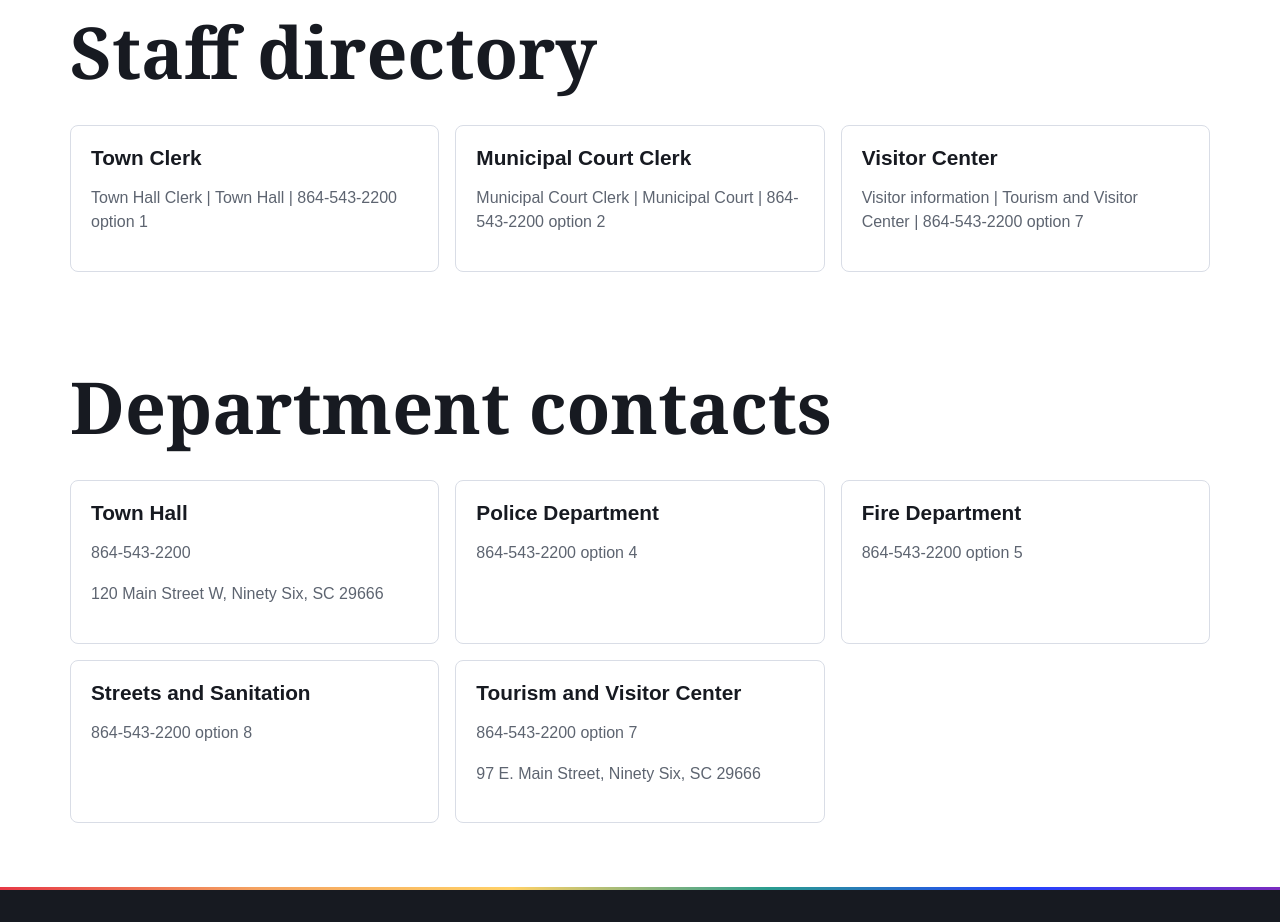
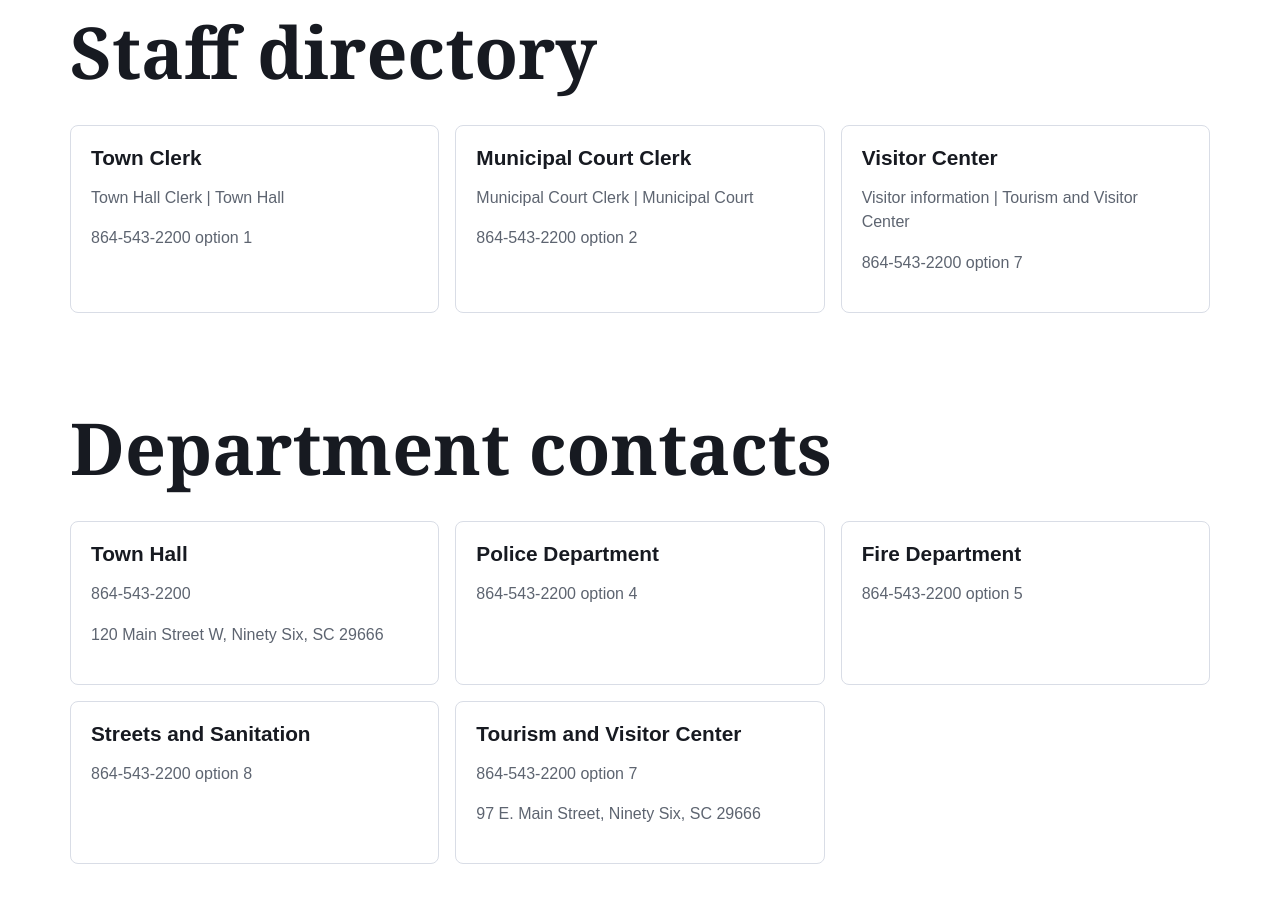
Before and after one commit to 96sc/website, a Next.js app: page /contact in a window 1280 px wide. Shown: the part 1040-1962 px from the top of the page. Built offline with nearby package versions, Linux system fonts and the light colour scheme; no server answers; a web font is replaced by a local one.

Commit message:
Add staff and official profile images

```diff
--- a/app/contact/page.tsx
+++ b/app/contact/page.tsx
@@ -3,33 +3,43 @@ import { ActionLink } from "@/components/action-link";
 import { Icon } from "@/components/icon";
 import { SectionHeading } from "@/components/section-heading";
 import { getCmsSnapshot } from "@/lib/cms/content";
+import type { StaffRecord } from "@/lib/cms/types";
 
 export const metadata: Metadata = {
   title: "Contact",
   description: "Town Hall address, phone directory, visitor center, departments, and contact information."
 };
 
-const contactRows = [
-  ["Town Hall Clerk", "864-543-2200 option 1"],
-  ["Municipal Court Clerk", "864-543-2200 option 2"],
-  ["Town Mayor", "864-543-2200 option 3"],
-  ["Police Department", "864-543-2200 option 4"],
-  ["Fire Department", "864-543-2200 option 5"],
-  ["Tourism", "864-543-2200 option 6"],
-  ["Visitor Center", "864-543-2200 option 7"],
-  ["Maintenance Department", "864-543-2200 option 8"],
-  ["Code Enforcement", "864-543-2200 option 9"]
+const contactRows: StaffRecord[] = [
+  { id: "contact-town-clerk", name: "Town Hall Clerk", role: "Town Hall", phone: "864-543-2200 option 1" },
+  {
+    id: "contact-municipal-court",
+    name: "Municipal Court Clerk",
+    role: "Municipal Court",
+    phone: "864-543-2200 option 2"
+  },
+  { id: "contact-mayor", name: "Town Mayor", role: "Mayor", phone: "864-543-2200 option 3" },
+  {
+    id: "contact-police",
+    name: "Police Department",
+    role: "Public safety",
+    phone: "864-543-2200 option 4"
+  },
+  { id: "contact-fire", name: "Fire Department", role: "Fire services", phone: "864-543-2200 option 5" },
+  { id: "contact-tourism", name: "Tourism", role: "Tourism", phone: "864-543-2200 option 6" },
+  { id: "contact-visitor-center", name: "Visitor Center", role: "Visitor information", phone: "864-543-2200 option 7" },
+  {
+    id: "contact-maintenance",
+    name: "Maintenance Department",
+    role: "Maintenance",
+    phone: "864-543-2200 option 8"
+  },
+  { id: "contact-code", name: "Code Enforcement", role: "Code Enforcement", phone: "864-543-2200 option 9" }
 ];
 
 export default async function ContactPage() {
   const snapshot = await getCmsSnapshot();
-  const staffRows =
-    snapshot.staff.length > 0
-      ? snapshot.staff.map((staff) => [
-          staff.name,
-          [staff.role, staff.department, staff.phone, staff.email].filter(Boolean).join(" | ")
-        ])
-      : contactRows;
+  const staffRows = snapshot.staff.length > 0 ? snapshot.staff : contactRows;
 
   return (
     <>
@@ -73,10 +83,26 @@ export default async function ContactPage() {
       <section className="page-section page-section-tight">
         <SectionHeading title="Staff directory" />
         <div className="department-grid">
-          {staffRows.map(([label, phone]) => (
-            <article className="department-card" key={label}>
-              <h3>{label}</h3>
-              <p>{phone}</p>
+          {staffRows.map((staff) => (
+            <article className="department-card staff-card" key={staff.id}>
+              {staff.profileImage ? (
+                <img
+                  className="profile-card-photo"
+                  src={staff.profileImage.src}
+                  alt={staff.profileImage.alt || `Photo of ${staff.name}`}
+                  loading="lazy"
+                />
+              ) : null}
+              <div>
+                <h3>{staff.name}</h3>
+                <p>{[staff.role, staff.department].filter(Boolean).join(" | ")}</p>
+                {staff.phone ? <p>{staff.phone}</p> : null}
+                {staff.email ? (
+                  <p>
+                    <a href={`mailto:${staff.email}`}>{staff.email}</a>
+                  </p>
+                ) : null}
+              </div>
             </article>
           ))}
         </div>
--- a/app/globals.css
+++ b/app/globals.css
@@ -1003,6 +1003,32 @@ h3 {
   padding: 1.25rem;
 }
 
+.staff-card,
+.official-card {
+  display: flex;
+  gap: 1rem;
+  align-items: flex-start;
+}
+
+.profile-card-photo {
+  flex: 0 0 auto;
+  width: 76px;
+  height: 76px;
+  border-radius: 50%;
+  object-fit: cover;
+  background: var(--cream);
+}
+
+.official-card-photo {
+  width: 88px;
+  height: 88px;
+}
+
+.staff-card > div,
+.official-card > div {
+  min-width: 0;
+}
+
 .news-card {
   display: grid;
   gap: 0.65rem;
```
Also changed, not shown: app/government/council/page.tsx (+10 -0 lines), lib/cms/types.ts (+8 -0 lines), 1 other file (tests, documents, lock files or other folders).
